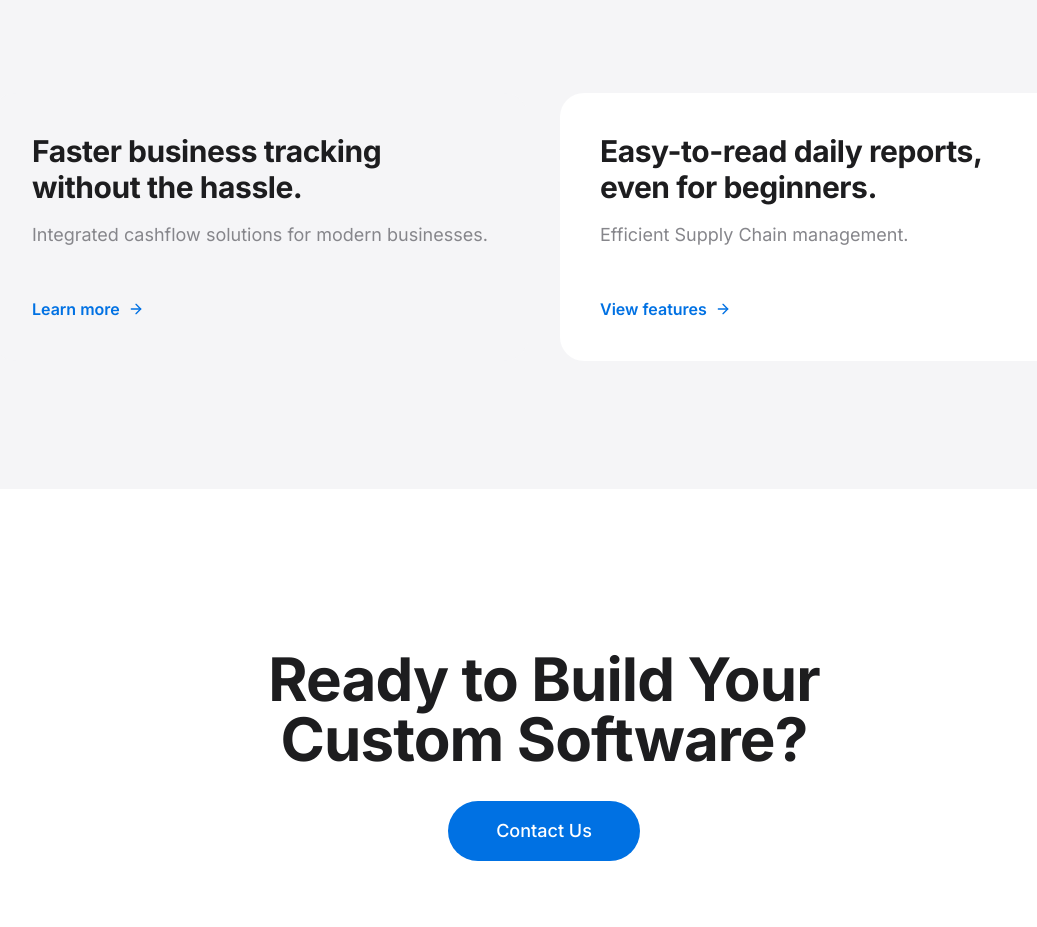
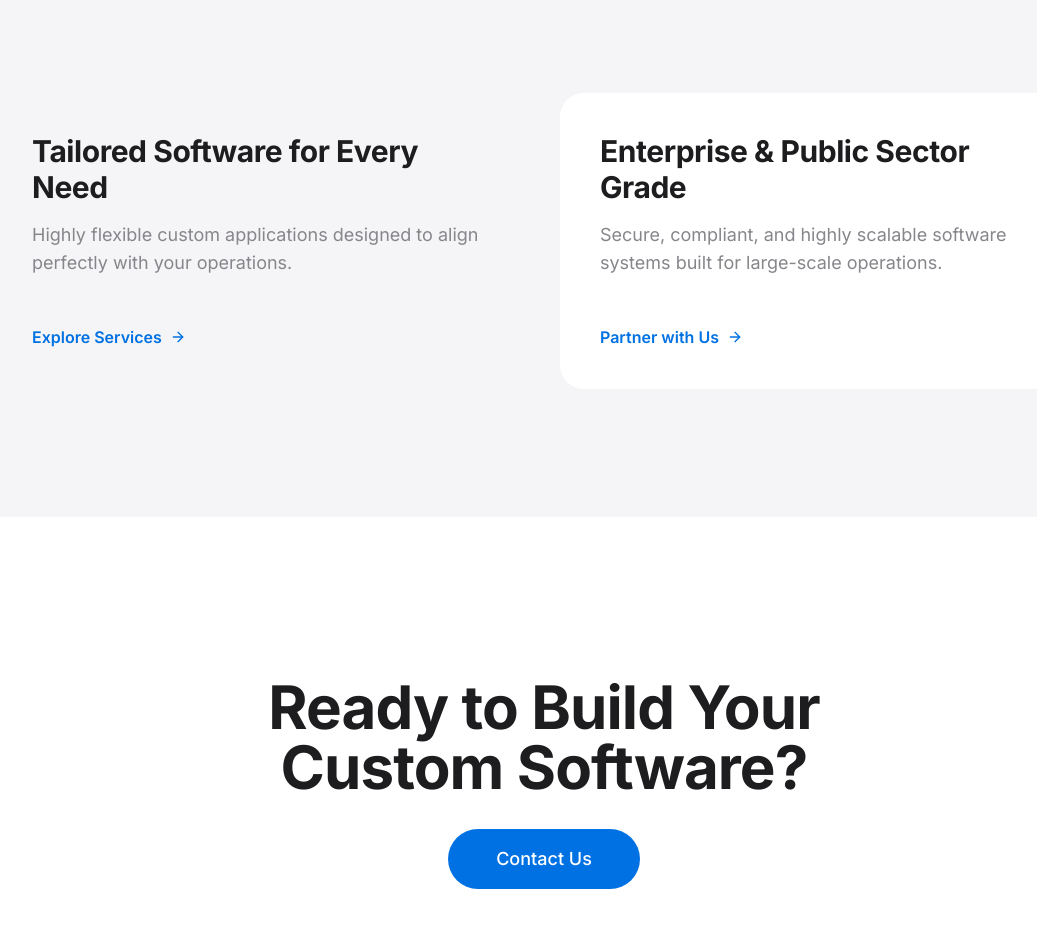
Before and after one commit to imanyunar/start, a React (Vite) app: page / in a window 1280 px wide. Shown: the part 1480-2407 px from the top of the page, without its empty margins (96-1133 px from the left). Built offline with nearby package versions, Linux system fonts and the light colour scheme.

Commit message:
Update Home.tsx card links and translations for Software House focus

```diff
--- a/src/locales/en.json
+++ b/src/locales/en.json
@@ -206,12 +206,12 @@
     }
   },
   "home_simple": {
-    "p1": "Faster business tracking without the hassle.",
-    "p2": "Easy-to-read daily reports, even for beginners.",
-    "p3": "Perfect for startups, online stores, agencies, and global retail.",
-    "f1_desc": "Integrated cashflow solutions for modern businesses.",
-    "f1_link": "Learn more",
-    "f2_desc": "Efficient Supply Chain management.",
-    "f2_link": "View features"
+    "p1": "Tailored Software for Every Need",
+    "p2": "Enterprise & Public Sector Grade",
+    "p3": "Perfect for retail customers, private enterprises, and government agencies.",
+    "f1_desc": "Highly flexible custom applications designed to align perfectly with your operations.",
+    "f1_link": "Explore Services",
+    "f2_desc": "Secure, compliant, and highly scalable software systems built for large-scale operations.",
+    "f2_link": "Partner with Us"
   }
 }
--- a/src/locales/id.json
+++ b/src/locales/id.json
@@ -207,12 +207,12 @@
     }
   },
   "home_simple": {
-    "p1": "Pencatatan bisnis jadi lebih cepat tanpa ribet.",
-    "p2": "Laporan harian mudah dibaca, bahkan untuk pemula.",
-    "p3": "Cocok untuk startup, toko online, agency, dan retail global.",
-    "f1_desc": "Solusi cashflow terintegrasi untuk bisnis modern.",
-    "f1_link": "Pelajari lebih lanjut",
-    "f2_desc": "Manajemen rantai pasok (Supply Chain) yang efisien.",
-    "f2_link": "Lihat fitur"
+    "p1": "Software Kustom Sesuai Kebutuhan",
+    "p2": "Standar Enterprise & Instansi Publik",
+    "p3": "Cocok untuk kustomer ritel, perusahaan swasta, hingga instansi pemerintahan.",
+    "f1_desc": "Aplikasi kustom berfleksibilitas tinggi yang dirancang agar selaras sepenuhnya dengan operasional Anda.",
+    "f1_link": "Lihat Layanan",
+    "f2_desc": "Sistem software yang aman, patuh regulasi, dan berskala besar untuk operasional instansi Anda.",
+    "f2_link": "Bermitra dengan Kami"
   }
 }
--- a/src/pages/Home.tsx
+++ b/src/pages/Home.tsx
@@ -59,7 +59,7 @@ const Home = () => {
                 <h3 className="text-3xl font-bold mb-4">{t('home_simple.p1')}</h3>
                 <p className="text-[var(--app-muted)] text-lg">{t('home_simple.f1_desc')}</p>
               </div>
-              <Link to="/solutions" className="mt-12 text-blue-primary font-semibold flex items-center gap-2 hover:underline">
+              <Link to="/services" className="mt-12 text-blue-primary font-semibold flex items-center gap-2 hover:underline">
                 {t('home_simple.f1_link')} <ArrowRight size={16} />
               </Link>
             </div>
@@ -68,7 +68,7 @@ const Home = () => {
                 <h3 className="text-3xl font-bold mb-4">{t('home_simple.p2')}</h3>
                 <p className="text-[var(--app-muted)] text-lg">{t('home_simple.f2_desc')}</p>
               </div>
-              <Link to="/supply-chain-demo" className="mt-12 text-blue-primary font-semibold flex items-center gap-2 hover:underline">
+              <Link to="/contact" className="mt-12 text-blue-primary font-semibold flex items-center gap-2 hover:underline">
                 {t('home_simple.f2_link')} <ArrowRight size={16} />
               </Link>
             </div>
```
